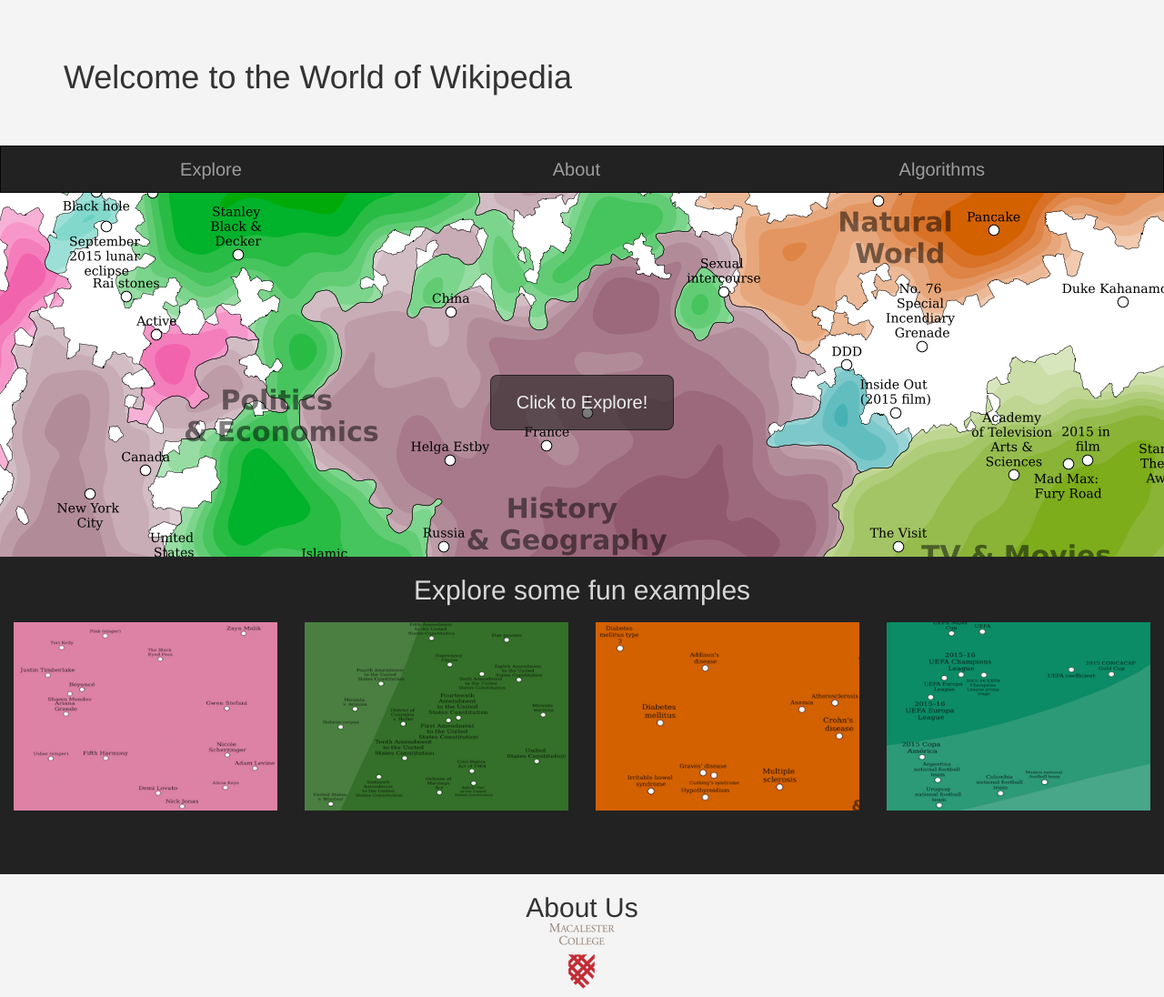
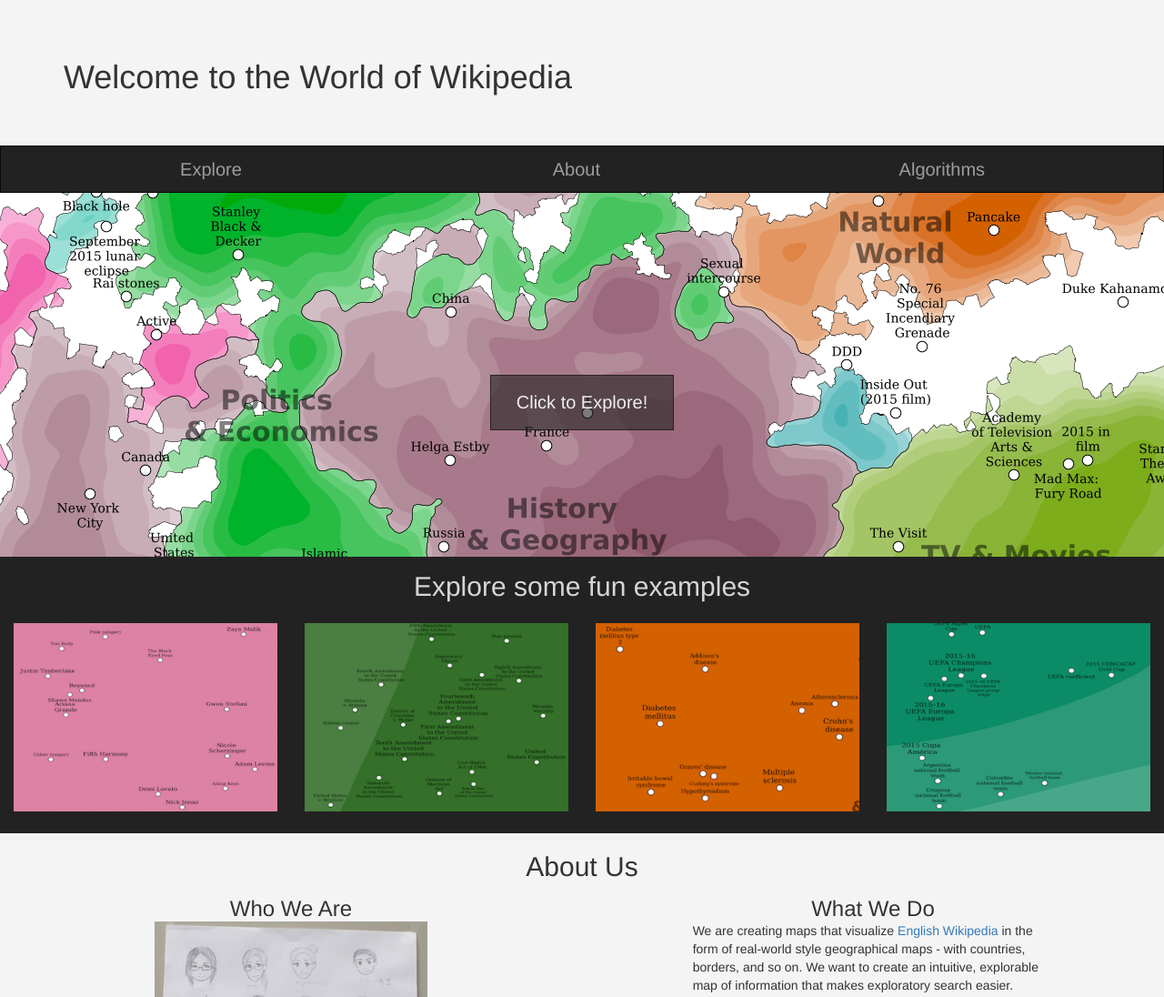
Before and after one commit to shilad/cartograph, a plain HTML site: page web/index.html in a window 1280 px wide. Shown: the top 1096 px of the page at 91% size. Drawn offline with nearby package versions, Linux system fonts and the light colour scheme; a script that the page names is missing.

Commit message:
Added some padding fixing on explore
Former-commit-id: 1cd7632c63664c0d5f6c2944316d4ed1acdc7bd4

```diff
--- a/web/css/index.css
+++ b/web/css/index.css
@@ -27,7 +27,7 @@
 }
 
 .explore-padding {
-	padding-bottom: 70px;
+	min-height: 20vh;
 }
 
 .algorithms-padding {
@@ -113,7 +113,8 @@
 
 .subheading-style{
 	text-align: center;
-	margin-bottom: 1.5%;
+	margin-top: 2vh;
+  margin-bottom: 0;
   display: block;
 }
 
@@ -144,6 +145,7 @@
   position: relative;
   -webkit-transition: all 0.4s cubic-bezier(0.88,-0.99, 0, 1.81);
   transition: all 0.4s cubic-bezier(0.88,-0.99, 0, 1.81);
+  padding: 3vh 0
 }
 
 .hovereffect h2 {
--- a/web/index.html
+++ b/web/index.html
@@ -22,7 +22,6 @@
 
   <nav class="navbar navbar-inverse header-nav">
     <div class="container-fluid">
-
       <div class="navbar-header">
         <button type="button" class="navbar-toggle" data-toggle="collapse" data-target="#navbar">
           <span class = "icon-bar"></span>
@@ -44,7 +43,7 @@
 
   <div class="map-image-bkgrd">
     <div class="center-explore-btn">
-      <a class="btn my-btn-default btn-xlarge" href="mapPage.html" role="button">Click to Explore!</a>
+      <a class="btn my-btn-default btn-xlarge sharp" href="mapPage.html" role="button">Click to Explore!</a>
     </div>
   </div>
 
@@ -113,7 +112,6 @@
   <div class="container-fluid">
     <a name="about"></a>
     <h2 class="sublogo-style">About Us</h2>
-    <a href = "http://www.macalester.edu/"><img class="center-block" src="images/mac-logo.png" alt=""></a>
     <div class="center-block">
       <div class="row">
         <div class="col-sm-4 col-sm-offset-1">
```
